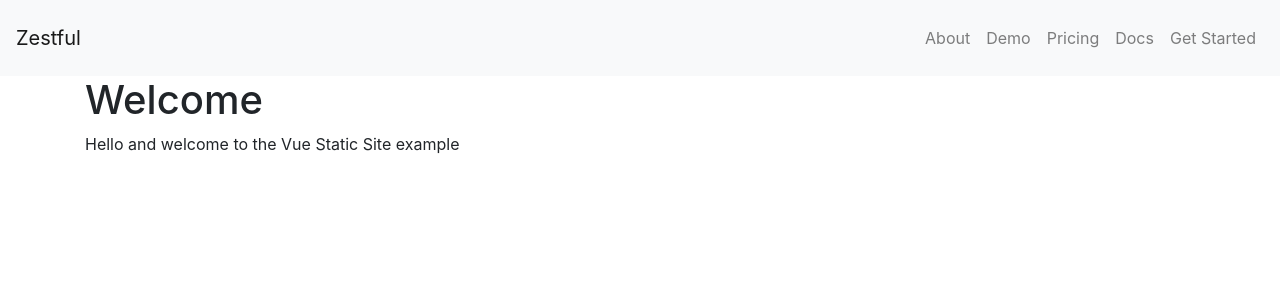
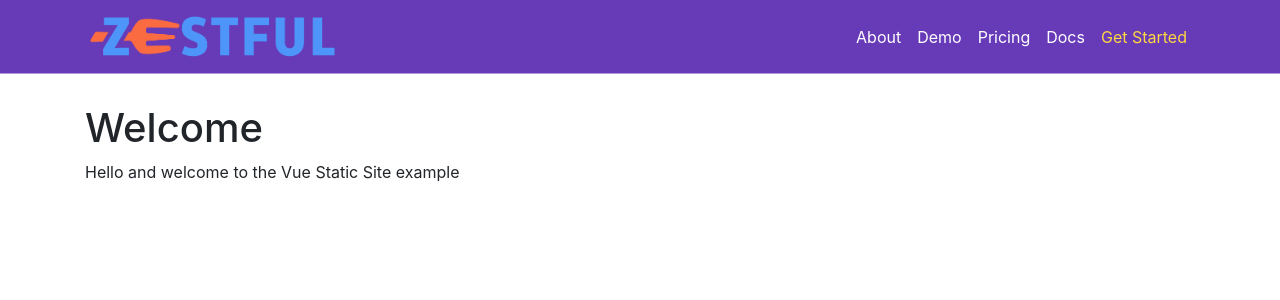
Before and after one commit to mtlynch/zestful-frontend2, a Nuxt app: page / in a window 1280 px wide. Shown: the top 300 px of the page. Built offline with nearby package versions, Linux system fonts and the light colour scheme.

Commit message:
Customizing navigation bar and logo

```diff
--- a/components/navigation-bar.vue
+++ b/components/navigation-bar.vue
@@ -1,11 +1,9 @@
 <template>
-  <b-navbar
-    toggleable="md"
-    class="navbar navbar-expand-lg navbar-light bg-light"
-  >
-    <b-navbar-brand v-b-toggle.nav-collapse class="navbar-brand" to="/"
-      >Zestful</b-navbar-brand
-    >
+  <b-navbar toggleable="md" class="navbar navbar-expand-lg custom-navbar">
+    <div class="container">
+      <b-navbar-brand to="/">
+        <img src="/images/logo.png" class="logo" alt="Zestful logo" />
+      </b-navbar-brand>
 
       <b-navbar-toggle target="nav-collapse"></b-navbar-toggle>
 
@@ -24,12 +22,14 @@
             Docs
           </b-nav-item>
           <b-nav-item
+            class="accent-link"
             href="https://rapidapi.com/zestfuldata/api/recipe-and-ingredient-analysis"
           >
             Get Started
           </b-nav-item>
         </b-navbar-nav>
       </b-collapse>
+    </div>
   </b-navbar>
 </template>
 
@@ -40,12 +40,21 @@ export default {
 </script>
 
 <style scoped>
-.navbar-brand {
-  margin: 10px 20px 10px 0px;
+.custom-navbar {
+  background: #673ab7;
+  border-bottom: 1px solid #b29bda;
+  margin-bottom: 30px;
 }
 
-.navbar-custom {
-  color: #ffffff;
-  background-color: #cc3333;
+.custom-navbar .nav-link {
+  color: white;
+}
+
+.custom-navbar .accent-link a {
+  color: #ffd740;
+}
+
+.logo {
+  max-height: 47px;
 }
 </style>
```
Also changed, not shown: static/images/logo.png (added). Lines whose indentation alone changed are shown as unchanged.
